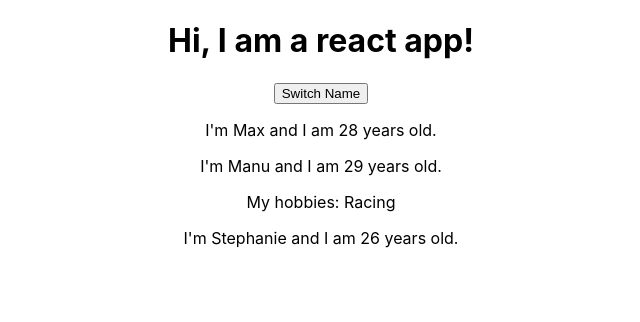
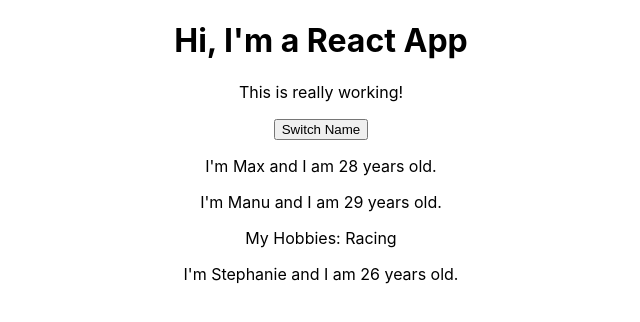
Before and after one commit to nanderson815/ReactCourseProject1, a React (Create React App) app: page / in a window 1280 px wide. Shown: the top 322 px of the page, without its empty margins (319-959 px from the left). Built offline with nearby package versions, Linux system fonts and the light colour scheme.

Commit message:
adding new component

```diff
--- a/src/App.js
+++ b/src/App.js
@@ -1,40 +1,51 @@
-import React, { useState } from 'react';
+import React, { Component } from 'react';
 import './App.css';
 import Person from './Person/Person';
 
-const app = props => {
-  const [ personsState, setPersonsState ] = useState({
+class App extends Component {
+  state = {
     persons: [
       { name: 'Max', age: 28 },
       { name: 'Manu', age: 29 },
       { name: 'Stephanie', age: 26 }
-    ]
-  });
+    ],
+    otherState: 'some other value'
+  };
 
-  const [otherState, setOtherState ] = useState('some other value');
-
-  console.log(personsState , otherState);
-
-  const switchNameHandler = () => {
-   setPersonsState({
+  switchNameHandler = () => {
+    this.setState({
       persons: [
         { name: 'Maximilian', age: 28 },
         { name: 'Manu', age: 29 },
-        { name: 'Stephanie', age: 29 }
+        { name: 'Stephanie', age: 27 }
       ]
     });
   };
 
-  return (
-    <div className="App">
-      <h1>Hi, I am a react app!</h1>
-      <button onClick={switchNameHandler}>Switch Name</button>
-      <Person name={personsState.persons[0].name} age={personsState.persons[0].age} />
-      <Person name={personsState.persons[1].name} age={personsState.persons[1].age}>My hobbies: Racing</Person>
-      <Person name={personsState.persons[2].name} age={personsState.persons[2].age} />
-    </div>
-  );
+  render() {
+    return (
+      <div className="App">
+        <h1>Hi, I'm a React App</h1>
+        <p>This is really working!</p>
+        <button onClick={this.switchNameHandler}>Switch Name</button>
+        <Person
+          name={this.state.persons[0].name}
+          age={this.state.persons[0].age}
+        />
+        <Person
+          name={this.state.persons[1].name}
+          age={this.state.persons[1].age}
+        >
+          My Hobbies: Racing
+        </Person>
+        <Person
+          name={this.state.persons[2].name}
+          age={this.state.persons[2].age}
+        />
+      </div>
+    );
+    // return React.createElement('div', {className: 'App'}, React.createElement('h1', null, 'Does this work now?'));
+  }
 }
 
-
-export default app;
+export default App;
```
